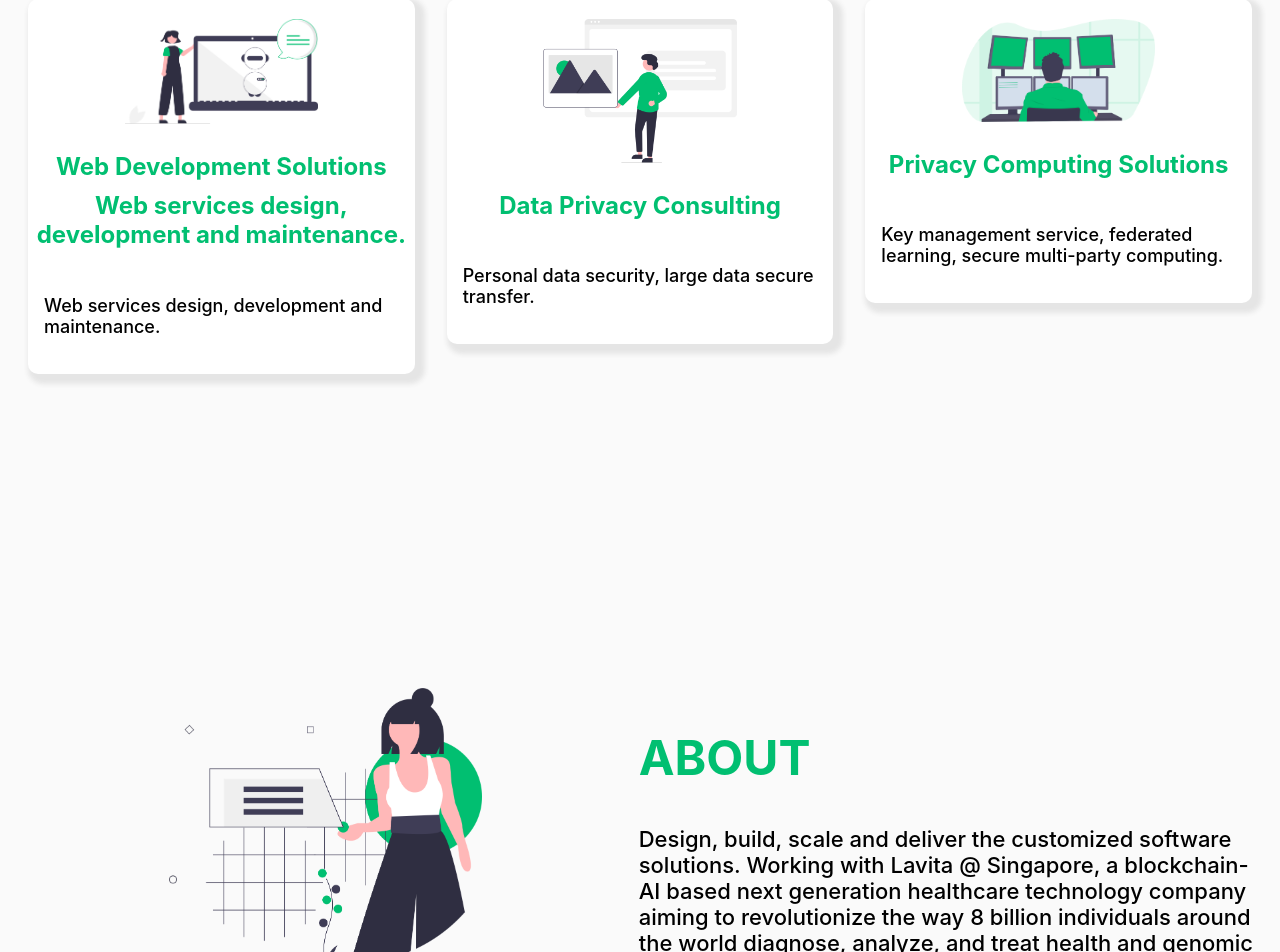
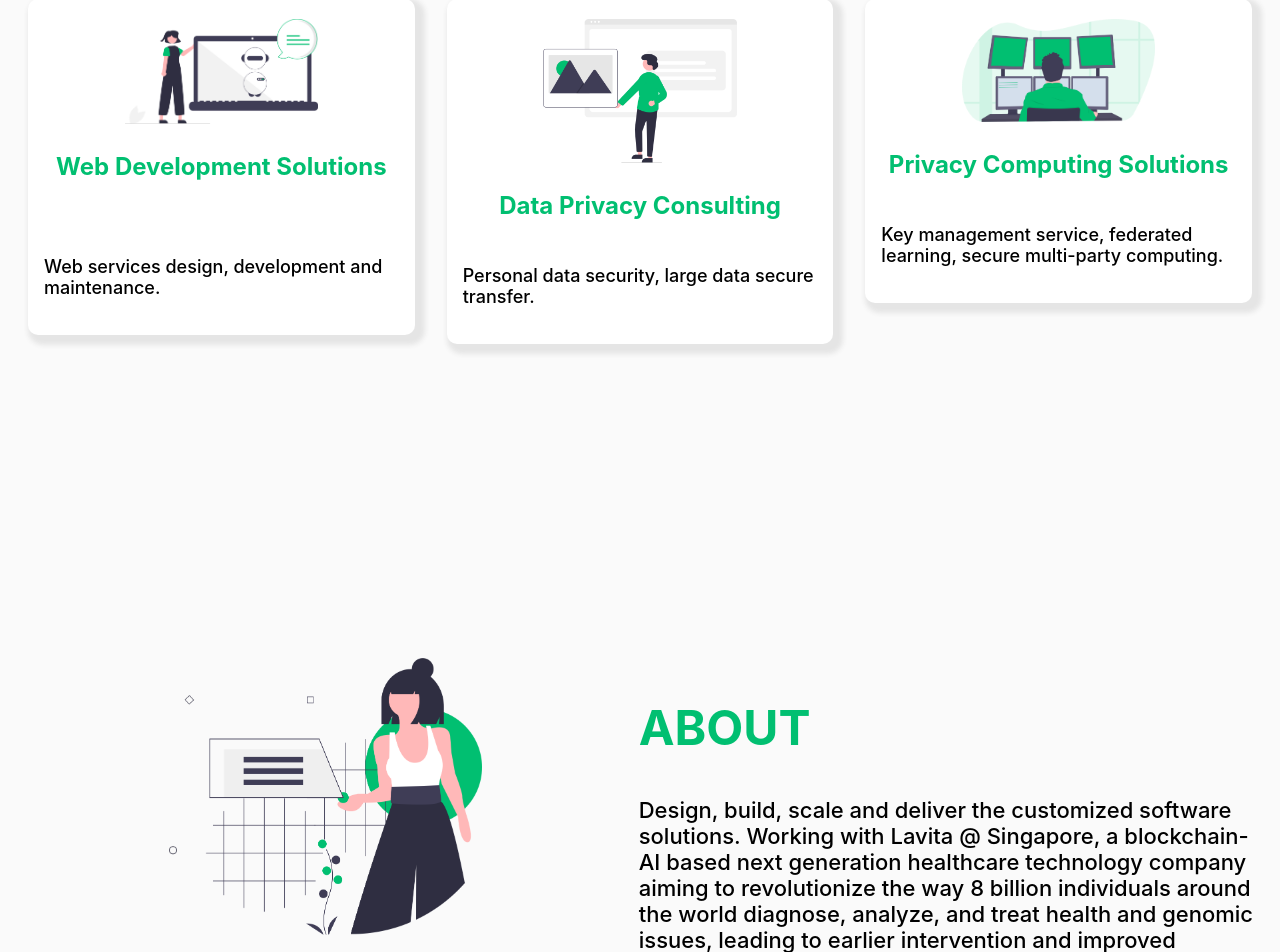
Before and after one commit to 14662008canadainc/website, a React (Create React App) app: page / in a window 1280 px wide. Shown: the part 1036-1988 px from the top of the page. Built offline with nearby package versions, Linux system fonts and the light colour scheme.

Commit message:
Update Services.js

```diff
--- a/src/components/Services.js
+++ b/src/components/Services.js
@@ -7,8 +7,8 @@ function Services() {
             <div className="col-md-12">
               <div className="row">
                 <div className="col-md-4 mb-2">
-                  <Card   title={<><div>Web Development Solutions</div><div style={{margin: '10px 0'}}></div>Web services design, development and maintenance.</>}
- img="card1.png"
+                  <Card title={<span>Web Development Solutions<br/>&nbsp;</span>}
+                        img="card1.png"
                         text="Web services design, development and maintenance. "/>
                 </div>
                 <div className="col-md-4 mb-2">
```
